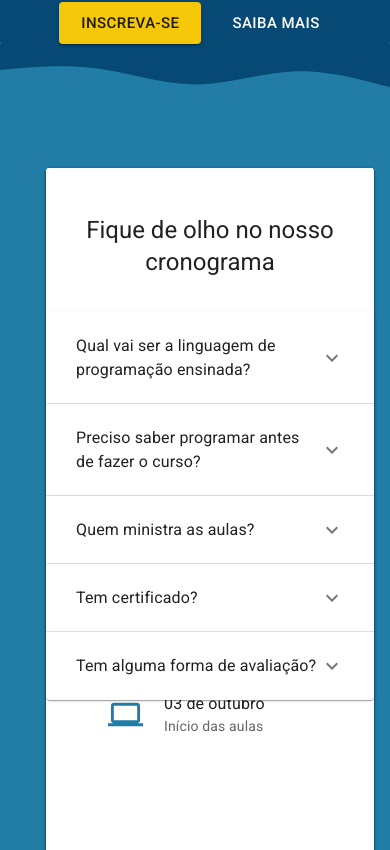
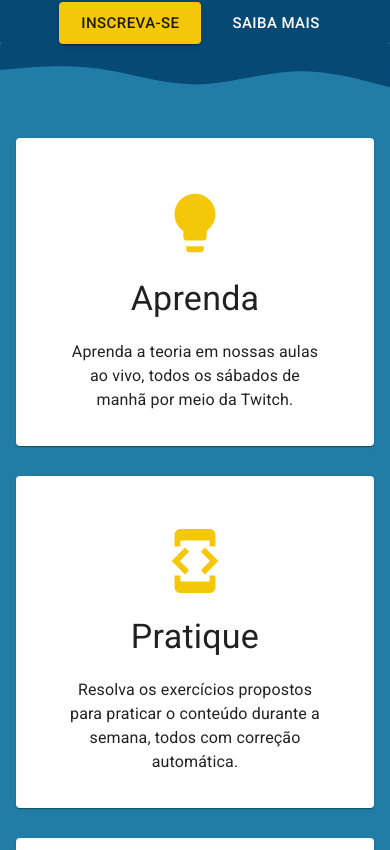
Before and after one commit to feumpi/introinscricao, a Next.js app: page / in a window 390 px wide. Shown: the part 654-1504 px from the top of the page. Built offline with nearby package versions, Linux system fonts and the light colour scheme.

Commit message:
Fix the about grid breakpoints

```diff
--- a/components/AboutSection.js
+++ b/components/AboutSection.js
@@ -35,15 +35,15 @@ const AboutSection = () => {
         sx={{
           display: "grid",
           gridTemplateColumns: {
-            sm: "1fr",
+            xs: "1fr",
             md: "repeat(6, 1fr)",
           },
           gridTemplateRows: {
-            sm: "auto auto auto 50px auto auto 50px auto",
+            xs: "auto auto auto 50px auto auto 50px auto",
             md: "auto 100px auto 100px auto",
           },
           gridTemplateAreas: {
-            sm: `
+            xs: `
             "about1"
             "about2"
             "about3"
```
